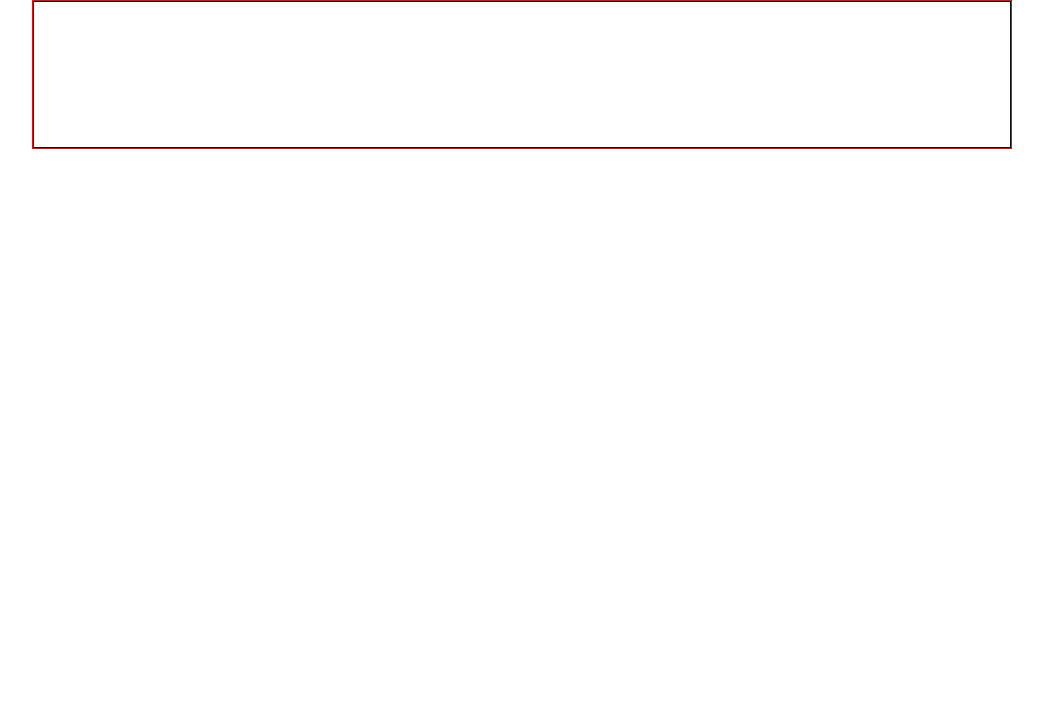
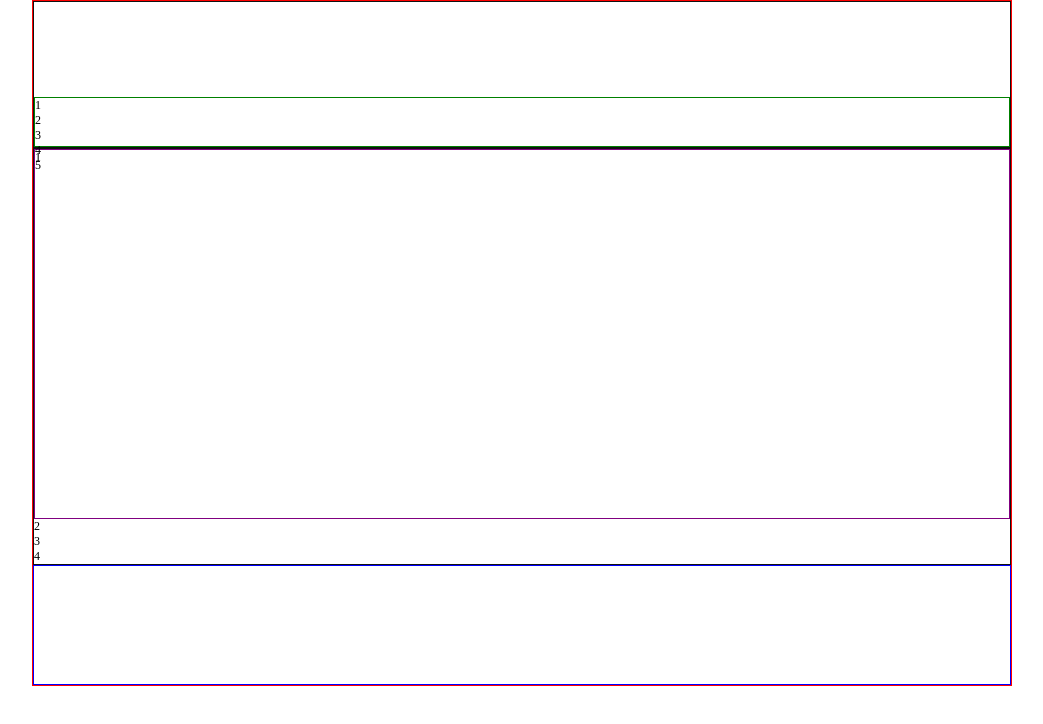
Before and after one commit to hwangwonjin/HTML, a plain HTML site: page Farmstory2/index.html in a window 1280 px wide. Shown: the whole page, without its empty margins (118-1161 px from the left). Drawn offline with Linux system fonts and the light colour scheme.

Commit message:
2022/11/18

```diff
--- a/Farmstory2/index.html
+++ b/Farmstory2/index.html
@@ -21,25 +21,64 @@
         }
 
         header{
+            position: relative;
             width: 100%;
             height: 147px;
             border: 1px solid #111;
             box-sizing: border-box;
         }
+
+        header > .gnb {
+            position: absolute;
+            bottom: 0;
+            left: 0;
+            width: 100%;
+            height: 50px;
+            border: 1px solid green;
+            box-sizing: border-box;
+        }
+
+        main{
+            width: 100%;
+            height: auto;
+            border: 1px solid #111;
+            box-sizing: border-box;
+        }
+
+        main > .slider {
+            height: 370px;
+            border: 1px solid purple;
+            box-sizing: border-box;
+        }
+
+
+
+        footer{
+            width: 100%;
+            height: 120px;
+            border: 1px solid blue;
+            box-sizing: border-box;
+        }
+
     </style>
 </head>
 <body>
     <div id="wrapper">
         <header>
-            <ul>
-                <li></li>
-                <li></li>
-                <li></li>
-                <li></li>
-                <li></li>
+            <ul class="gnb">
+                <li>1</li>
+                <li>2</li>
+                <li>3</li>
+                <li>4</li>
+                <li>5</li>
             </ul>
         </header>
-        <main></main>
+        <main>
+            <div class="slider">1</div>
+            <div class="quick">2</div>
+            <div class="latest">3</div>
+            <div class="info">4</div>
+        </main>
         <footer></footer>
     </div>
 </body>
```
